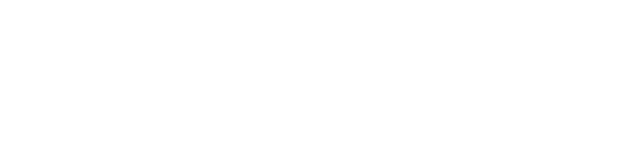
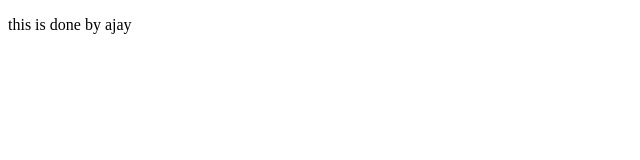
Before and after one commit to ajayexperion/Spectrum_teamProject, a plain HTML site: page Index.html in a window 1280 px wide. Shown: the whole page, without its empty margins (0-640 px from the left). Drawn offline with Linux system fonts and the light colour scheme.

Commit message:
Update Index.html

```diff
--- a/Index.html
+++ b/Index.html
@@ -7,6 +7,6 @@
     <title>Document</title>
 </head>
 <body>
-
+    <p>this is done by ajay</P>
 </body>
 </html>
```
